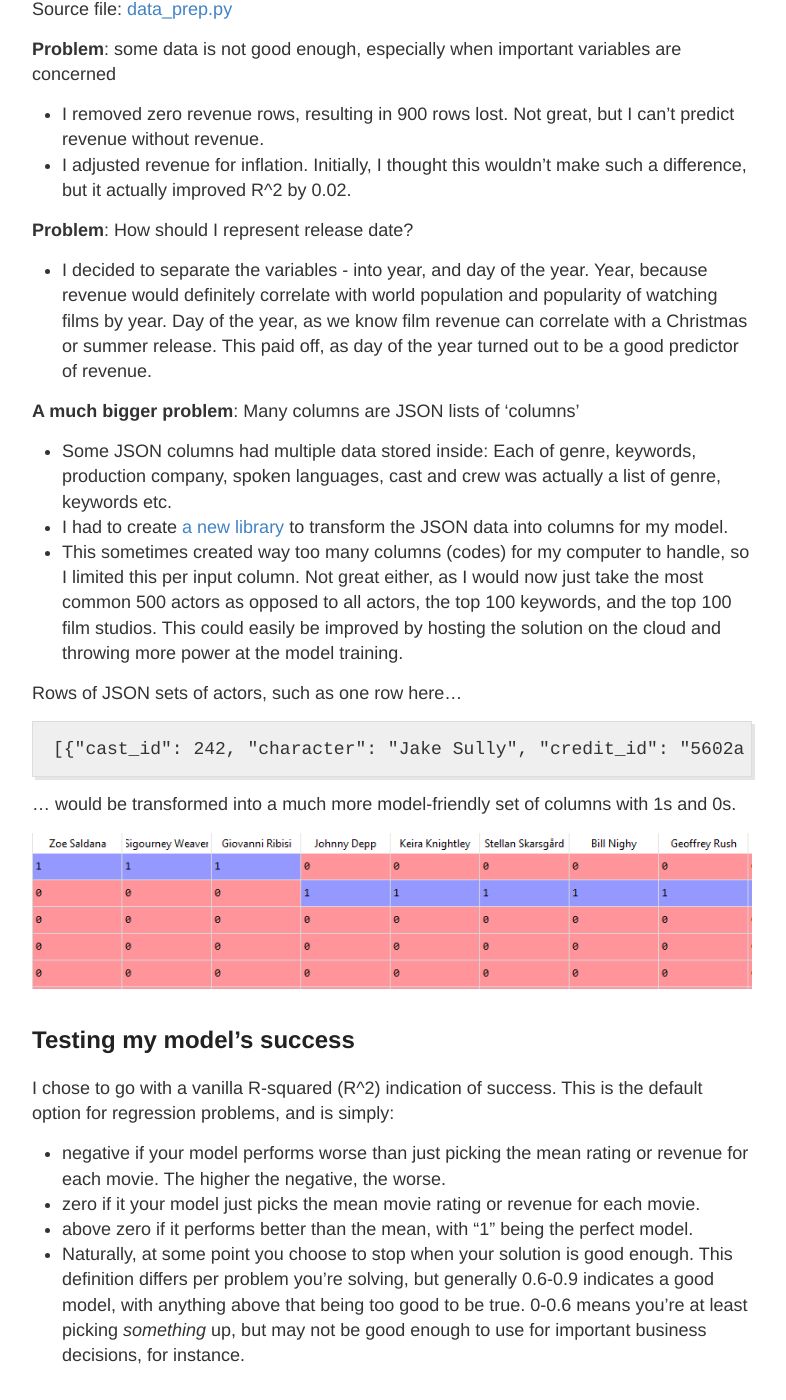
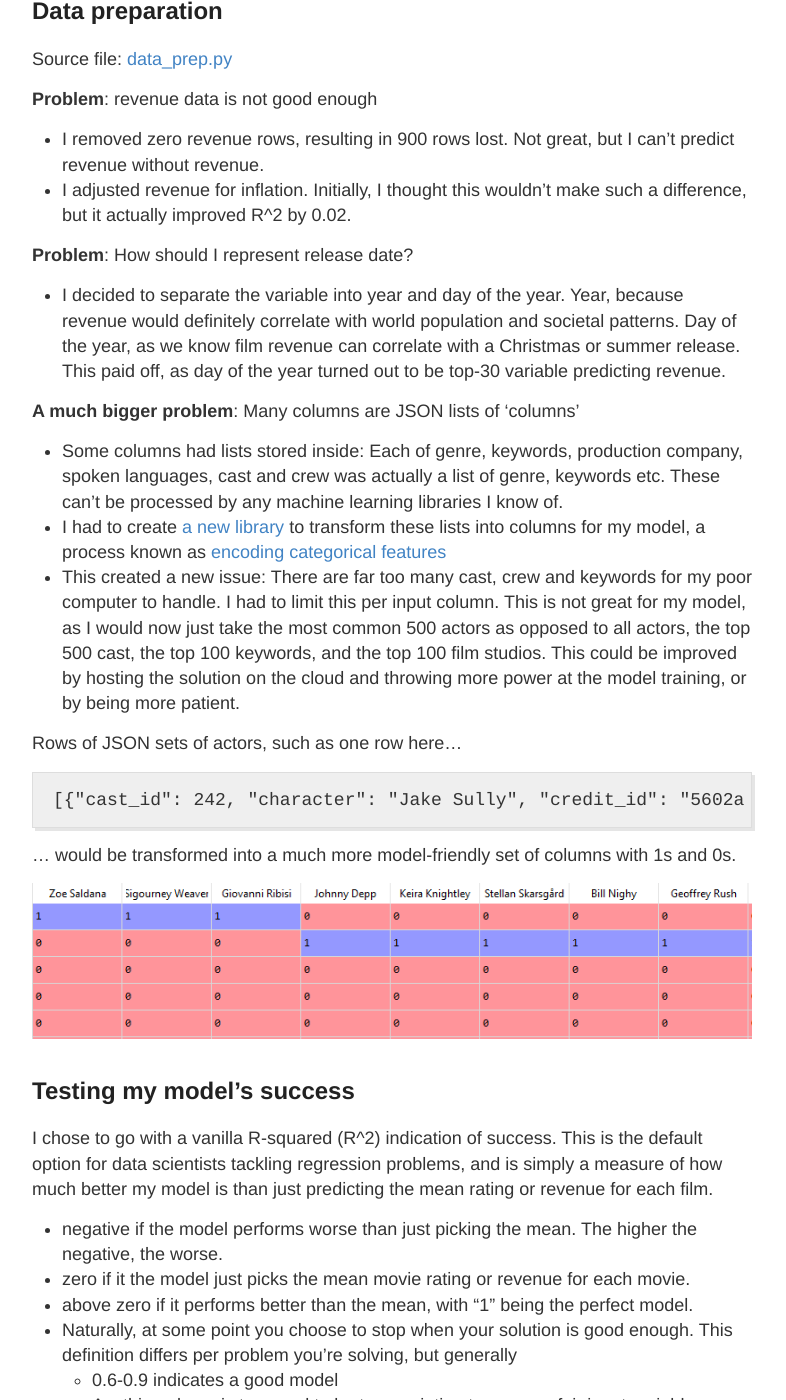
Before and after one commit to ryan-anderson-ds/ryan-anderson-ds.github.io, a Jekyll site: the page built from _posts/insights/2019-08-05-Predicting-Film-Success.md, in a window 1280 px wide and 1400 px high, scrolled down 2243 px. Shown: the whole window, without its empty margins (248-1034 px from the left). Built offline with Jekyll 4.4.1, drawn with Linux system fonts in a browser that asks for light colours; some of the changed text lies outside the part shown.

Commit message:
Update 2019-08-05-Predicting-Film-Success.md

```diff
--- a/_posts/insights/2019-08-05-Predicting-Film-Success.md
+++ b/_posts/insights/2019-08-05-Predicting-Film-Success.md
@@ -5,16 +5,16 @@
 ---
 
 
-The Movie Database (TMDB) provide an API for film data, the data which can be downloaded from [here](https://www.kaggle.com/tmdb/tmdb-movie-metadata). I strove to find out whether, knowing only things I would know before a film was released, what the rating and revenue of the film would be. What parameters best predict a good or top grossing film? Which _actors_ predict them?
+The Movie DB ([TMDB](https://www.themoviedb.org/)) provide an API for film data, the data which can be downloaded from [here](https://www.kaggle.com/tmdb/tmdb-movie-metadata). I strove to find out whether, **knowing only things I would know before a film was released**, what the rating and revenue of the film would be. What parameters best predict a good or top grossing film? Which cast or actors predict them?
 
 
 Summary
 ------
 I trained a model on a randomized 90% of the movies, and then tested it on the remaining 10%. For these test movies:
 
-* **It was a simple challenge to get a very good prediction of film revenue**. R^2 = 0.77. In simple terms, this is not a perfect prediction, but very good. Certainly good enough for a cinema to decide ahead of time whether to show a film for an extended period of time, for instance.
+* **It was a simple challenge to get a very good prediction of film revenue**. R^2 = 0.77. In laymans terms, knowing only facts about the film before release, the model can make a certifiably good prediction - enough for a cinema to decide ahead of time whether to show a film for an extended period of time, for instance.
 * **It was much more difficult to predict film rating**, but I could do a fair bit better than if I had just predicted an average rating for each movie, getting an R^2 of 0.53.
-* Film crew, while initially discarded, turned out to be the difference in a bad and a good film rating prediction. Crew members are more important to both the revenue prediction and rating predictio models than cast.
+* **Film crew** turned out to be the difference in a bad and a good film rating prediction, as well as the biggest difference between a well and poorly rated movie. Much more so than actors are.
 * I had some fun, too. Scroll down for a **list of actors most associated with high rated and top grossing films**.
 
 ![Revenue predictions](../images/insights/predicting_film_success_2019_08_05/revenue_predictions.png "Revenue predictions")
@@ -26,9 +26,9 @@
 ![The data](../images/insights/predicting_film_success_2019_08_05/data.png "the data")
 
 The data is well labeled, but I will not bore with too many details. To summarise:
-* The data is often provided by film fans, so not everything is present or very accurate
+* TMDB is community built, with data often provided by the public, so not everything is present or very accurate. For instance, over 900 revenue values were missing.
 * I ignored some non-useful variables, such as film title and homepage. Obviously these can't be used to predict the success of a movie.
-* Some variables were discarded for other reasons: production_country, because I felt that the information therein would be stored in production_company. Original_language, because I felt that that column would mostly be covered by spoken_languages, with a few exceptions.
+* Some variables were discarded for other reasons: production_country, because I felt that the information therein would be stored in production_company. Original_language, because I felt that that column would mostly be covered by spoken_languages, with a few exceptions. Popularity, because obviously that was measured after the film was released.
 * The variables used for **input** were:
 	- budget
 	- a list of film genres
@@ -40,7 +40,7 @@
 	- a list of crew members
 	- keywords - a list of user assigned keywords. Admittedly some of these would only be known after the movie was released, but these did not give away too much. A typical keyword would be 'based on a novel.'
 * The variables used for **model prediction** were:
-	- User vote (akin to IMDb rating)
+	- User vote (akin to IMDb rating, referred to as 'rating' throughout)
 	- User-reported box office revenue (referred to as 'revenue' throughout)
 
 
@@ -48,17 +48,17 @@
 ------
 Source file: [data_prep.py](https://github.com/rian-van-den-ander/explorations/tree/master/film_success/data_prep.py)
 
-**Problem**: some data is not good enough, especially when important variables are concerned
+**Problem**: revenue data is not good enough
 * I removed zero revenue rows, resulting in 900 rows lost. Not great, but I can't predict revenue without revenue.
 * I adjusted revenue for inflation. Initially, I thought this wouldn't make such a difference, but it actually improved R^2 by 0.02.
 
 **Problem**: How should I represent release date?
-* I decided to separate the variables - into year, and day of the year. Year, because revenue would definitely correlate with world population and popularity of watching films by year. Day of the year, as we know film revenue can correlate with a Christmas or summer release. This paid off, as day of the year turned out to be a good predictor of revenue.
+* I decided to separate the variable into year and day of the year. Year, because revenue would definitely correlate with world population and societal patterns. Day of the year, as we know film revenue can correlate with a Christmas or summer release. This paid off, as day of the year turned out to be top-30 variable predicting revenue.
 
 **A much bigger problem**: Many columns are JSON lists of 'columns'
-* Some JSON columns had multiple data stored inside: Each of genre, keywords, production company, spoken languages, cast and crew was actually a list of genre, keywords etc.
-* I had to create [a new library](https://github.com/rian-van-den-ander/encode_json_data_within_dataframe) to transform the JSON data into columns for my model.
-* This sometimes created way too many columns (codes) for my computer to handle, so I limited this per input column. Not great either, as I would now just take the most common 500 actors as opposed to all actors, the top 100 keywords, and the top 100 film studios. This could easily be improved by hosting the solution on the cloud and throwing more power at the model training.
+* Some columns had lists stored inside: Each of genre, keywords, production company, spoken languages, cast and crew was actually a list of genre, keywords etc. These can't be processed by any machine learning libraries I know of.
+* I had to create [a new library](https://github.com/rian-van-den-ander/encode_json_data_within_dataframe) to transform these lists into columns for my model, a process known as [encoding categorical features](https://towardsdatascience.com/encoding-categorical-features-21a2651a065c)
+* This created a new issue: There are far too many cast, crew and keywords for my poor computer to handle. I had to limit this per input column. This is not great for my model, as I would now just take the most common 500 actors as opposed to all actors, the top 500 cast, the top 100 keywords, and the top 100 film studios. This could be improved by hosting the solution on the cloud and throwing more power at the model training, or by being more patient.
 
 Rows of JSON sets of actors, such as one row here...
 ~~~
@@ -71,39 +71,42 @@
 
 Testing my model's success
 ------
-I chose to go with a vanilla R-squared (R^2) indication of success. This is the default option for regression problems, and is simply:
-* negative if your model performs worse than just picking the mean rating or revenue for each movie. The higher the negative, the worse.
-* zero if it your model just picks the mean movie rating or revenue for each movie.
+I chose to go with a vanilla R-squared (R^2) indication of success. This is the default option for data scientists tackling regression problems, and is simply a measure of how much better my model is than just predicting the mean rating or revenue for each film.
+* negative if the model performs worse than just picking the mean. The higher the negative, the worse.
+* zero if it the model just picks the mean movie rating or revenue for each movie.
 * above zero if it performs better than the mean, with "1" being the perfect model.
-* Naturally, at some point you choose to stop when your solution is good enough. This definition differs per problem you're solving, but generally 0.6-0.9 indicates a good model, with anything above that being too good to be true. 0-0.6 means you're at least picking _something_ up, but may not be good enough to use for important business decisions, for instance.
+* Naturally, at some point you choose to stop when your solution is good enough. This definition differs per problem you're solving, but generally
+	- 0.6-0.9 indicates a good model
+	- Anything above is too good to be true, pointing to some unfair input variables or overfitting. For instance, I accidentally included row count in my first model run, and since the data was sorted by revenue, my model almost perfectly predicted revenue.
+	- 0-0.6 means you're at least picking _something_ up, but may not be good enough to use for important business decisions, for instance.
 
 Predicting film rating
 -----------------
 Source file: [film_rating_with_cast_best_regressor.py](https://github.com/rian-van-den-ander/explorations/blob/master/film_success/film_rating_with_cast_best_regressor.py)
 
-For this, I used all input variables including an indication, for each of the top 500 cast members in the dataset, whether they appeared in the movie.
-
-I ran the data through a [Hyperparameter grid search](https://towardsdatascience.com/grid-search-for-model-tuning-3319b259367e) using the [XGBoost regressor](https://xgboost.readthedocs.io/en/latest/) library. I tried several other libraries in the grid search, including random forest regressors. The grid search greatly improved the performance of the vanilla XGBoost regressor.
+For my model selection, I ran the data through a [Hyperparameter grid search](https://towardsdatascience.com/grid-search-for-model-tuning-3319b259367e) using the [XGBoost regressor](https://xgboost.readthedocs.io/en/latest/) library. I tried several other libraries in the grid search, including random forest regressors and a terribly performing neural network. The grid search greatly improved the performance of the vanilla XGBoost regressor, a library which comes highly recommended for speed and accuracy.
 
 Naturally, accurately predicting a movie rating from purely movie metadata is a bit of a pipe dream. There are a lot of variables that one won't see in the metadata, such as the quality of script, or whether the role was just perfect for Johnny Depp.
 
-That said, the best result I got was R^2 of 0.53. By machine learning standards, this is OK, but nothing to write home about. 53% of the variance beyond the average rating was explained by the model. In other words, it was missing out on a lot. However, this is still much better than an average line predicting a 6.2 rating for each movie!
+That said, the best result I got was R^2 of 0.53. By machine learning standards, this is OK, but nothing to write home about. 53% of the variance beyond the average rating was explained by the model. In other words, it was missing out on a lot, but still clearly predicting most movies that were better or worse than average.
 
 ![Rating predictions](../images/insights/predicting_film_success_2019_08_05/rating_predictions.png "Rating predictions")
 
-Interestingly, this picture shows an intuitive quick win. The model just has to be 'tilted' in order to provide better predictions!
+Interestingly, this figure shows an intuitive quick win. The model just has to be 'tilted' in order to provide better predictions.
+
+But instead, I decided to analyse what features were most involved in the model's success:
 
 What are the variables most associated with film rating?
 ------
 
-An output from the XGBoost library provides the importance of variables it uses for prediction. This must be taken with a slight pinch of salt, given that the model itself has not made perfect predictions.
+An output from the XGBoost library provides the importance of variables it uses for prediction. This must be taken with a slight pinch of salt, given that the model itself has not made perfect predictions. However, the output provides a very clear story:
 
 ![Rating feature importances](../images/insights/predicting_film_success_2019_08_05/feature_importances_rating.png "Rating feature importances")
 
-Here, we can see only around 200 of the input variables held any importance at all. Ther rest were essentially discarded by the algorithm. That's ok! In future, I would just run the variables through an analysis ([LDA](https://en.wikipedia.org/wiki/Latent_Dirichlet_allocation)
+Here, we can see only around 200 of the input variables held any importance at all. Ther rest were essentially discarded by the algorithm. That's ok! In future, with a better computer, I would simply pick more input variables (crew and cast) and crunch them through an analysis ([LDA](https://en.wikipedia.org/wiki/Latent_Dirichlet_allocation)
 ?) in advance to pick out those with no correlation to film rating.
 
-In text form, the variables most associated with film rating were as follows. _Disclaimer: These can just as well be NEGATIVELY affecting the rating, as a cynic might pick up from a couple of the names (teenager, horror). The algorithm just returns the ones with the largest effect on its predictor._
+In text form, the variables most associated with film rating were as follows. _Disclaimer: These can just as well be NEGATIVELY affecting the rating, as you might pick up from a couple of the names (horror, teenager). The algorithm just returns the ones with the largest effect on its predictor._
 
 ~~~~
 ('Drama', 0.02771771)
@@ -111,7 +114,7 @@
 ('Horror', 0.015099976)
 ('Animation', 0.010213515)
 ('John Lasseter', 0.0099559575) - of Pixar fame
-('family', 0.009091541)
+('Family', 0.009091541)
 ('Comedy', 0.009024642)
 ('Harvey Weinstein', 0.009003568)
 ('Whoopi Goldberg', 0.008995796) - ?!
@@ -122,11 +125,11 @@
 ('Franchise Pictures', 0.008374982)
 ('Hans Zimmer', 0.008047262)
 ('DreamWorks Animation', 0.007945064)
-('hospital', 0.007892966)
+('Hospital', 0.007892966)
 ('Janet Hirshenson', 0.007849025)
 ('Jason Friedberg', 0.007827318)
 ('en', 0.0077783377) - English movies
-('teenager', 0.0077319876)
+('Teenager', 0.0077319876)
 ~~~~
 
 Predicting film revenue - an easier task
@@ -147,7 +150,7 @@
 ------
 This list will be less of a surprise. Again, though, the same disclaimer applies. Variables can be negatively affecting revenue, and this model is not perfect. The list confirms the strong connection between budget and revenue. After all, why would one be making films if you did not get return on your investment?
 
-Unsurprisingly, superhero movies and pixar movies make a strong appearance here, with their keywords, studios, genres and crew dominating the list.
+Unsurprisingly, superhero movies and pixar movies make a strong appearance here, with their keywords, studios, genres and crew dominating the list. Surprisingly, one production manager, Denny Caira, is a bigger predictor than budget. This man clearly has made a name for himself in the industry!
 
 ~~~~
 ('Denny Caira', 0.037734445)
@@ -178,7 +181,7 @@
 Source file: [film_actors_to_ratings.py](https://github.com/rian-van-den-ander/explorations/blob/master/film_success/film_actors_to_ratings.py), variables modified for revenue.
 
 
-Note: for this, I ran the algorithm through **more actors** than before. That's why it does not exactly correspond with previous lists.
+Note: for this, I ran the algorithm through **more actors** than before, and did not include other variables such as crew or budget. This is purely about the correlation between an actor and film success. That's why the names do not exactly correspond with previous lists.
 
 **Which actors are most associated with film rating?**
 
@@ -209,6 +212,8 @@
 
 **Which actors are most associated with film revenue?**
 
+Obviously, Stan Lee does not make a movie producer rich. He simply cameod in all of the Marvel movies. This list shows correlation of actor with top-grossing (generally superhero) movies more than it shows who causes a movie to do well.
+
 ~~~~
 ('Stan Lee', 0.04299625)
 ('Hugo Weaving', 0.030377517)
@@ -233,7 +238,7 @@
 ('Liam Neeson', 0.012093888)
 ~~~~
 
-Obviously, Stan Lee does not make a movie producer rich. He simply cameod in all of the Marvel movies. This list shows correlation of actor with top-grossing movies more than it shows who causes a movie to do well.
+
 
 On including crew
 ------
@@ -245,13 +250,12 @@
 ------
 My method was not perfect. I discarded a fair amount of useful data, and took shortcuts. If I were to go for the best possible solution, especially to try improve my rating prediction, I would:
 
-* Creating my own custom measure of success,
-* Include ALL JSON data on actors, keywords, genres
-* Do a PCA or LDA to eliminate pointless variables
+* Including ALL data on actors, keywords, genres. This would need a lot more processing power, but would likely help my model pick out many of the outliers, especially those enigmatic actors and directors who aren't just revenue churning machines
+* Model training: My XGBoost grid took almost a day to run. Being lazy, I ran it only on revenue. Retuning the model hyperparameters to a rating prediction would slightly improve the prediction thereof.
+* Including zero revenue films in my rating prediction, as I was too lazy to change the data preparation phase per prediction
+* Doing a PCA or LDA to eliminate any obviously uncorrelated variables
 * Run my XGBoost model through a more extreme parameter grid, picking even better parameters
 * Explore a neural network solution, given the sheer size of this problem.
-
-
 
 Code and tools
 ------
```
